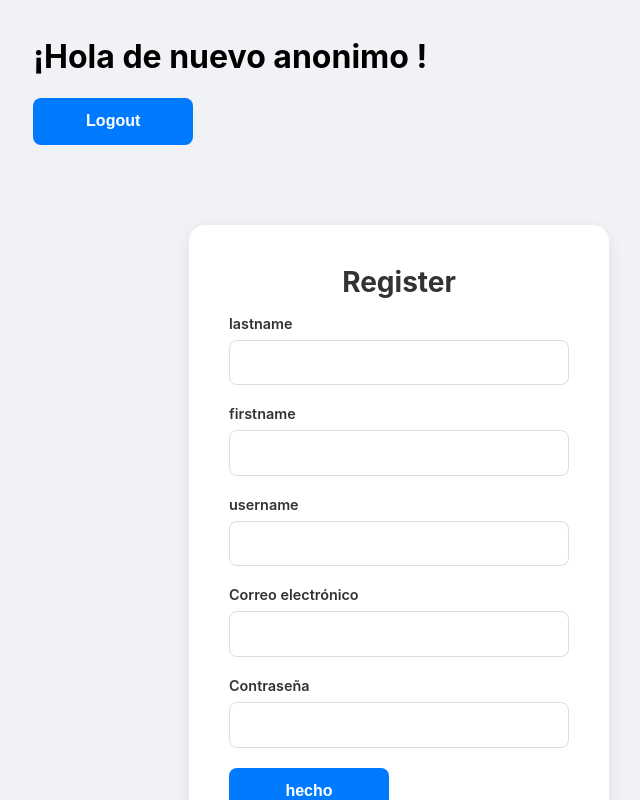
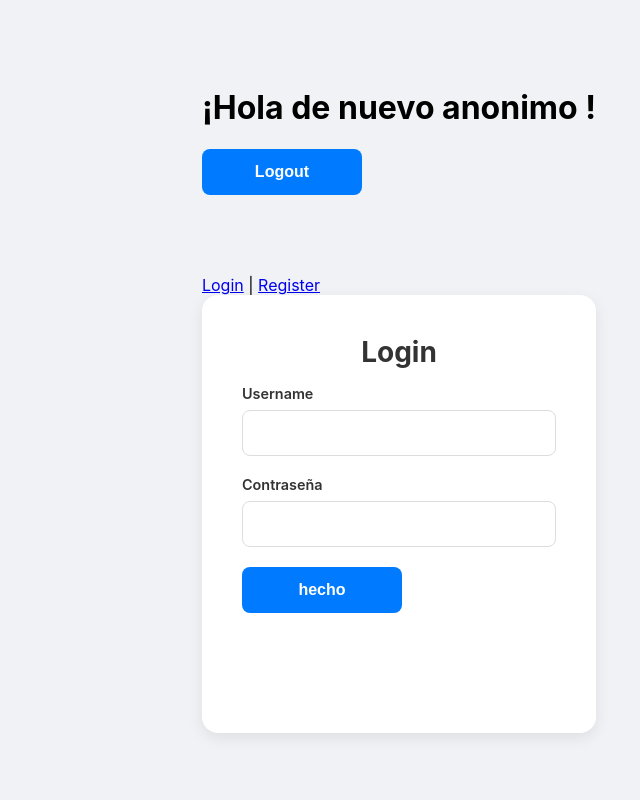
Before and after one commit to hearty22/practica-react, a React (Vite) app: page / in a window 1280 px wide. Shown: the top 800 px of the page, without its empty margins (241-881 px from the left). Built offline with nearby package versions, Linux system fonts and the light colour scheme.

Commit message:
boton de logout

```diff
--- a/package.json
+++ b/package.json
@@ -11,7 +11,8 @@
   },
   "dependencies": {
     "react": "^19.1.1",
-    "react-dom": "^19.1.1"
+    "react-dom": "^19.1.1",
+    "react-router-dom": "^7.9.5"
   },
   "devDependencies": {
     "@eslint/js": "^9.36.0",
--- a/src/pages/App.jsx
+++ b/src/pages/App.jsx
@@ -1,3 +1,4 @@
+import { BrowserRouter, Routes, Route, Link } from "react-router-dom";
 import { Register } from "../components/register";
 import { Login } from "../components/Login";
 import { useState } from "react";
@@ -7,16 +8,25 @@ export const App = () => {
     setUser(
       username
     )
+  };
+  const handleLogout = () =>{
+    setUser("");
   }
 
   return (
-    <>
+    <BrowserRouter>
       <h1>¡Hola de nuevo {user || "anonimo "}!</h1>
-      <button className="submit-btn">Logout</button>
+      <button className="submit-btn" onClick={handleLogout}>Logout</button>
+      <nav>
+        <Link to="/login">Login</Link> | <Link to="/register">Register</Link>
+      </nav>
       <div className="main-content-container">
-        <Register />
-        <Login handleLogin={handleLogin}/>
+        <Routes>
+          <Route path="/login" element={<Login handleLogin={handleLogin}/>} />
+          <Route path="/register" element={<Register />} />
+          <Route path="/" element={<Login handleLogin={handleLogin}/>} /> {/* Default route */}
+        </Routes>
       </div>
-    </>
+    </BrowserRouter>
   );
 };
```
Also changed, not shown: 1 other file (tests, documents, lock files or other folders).
